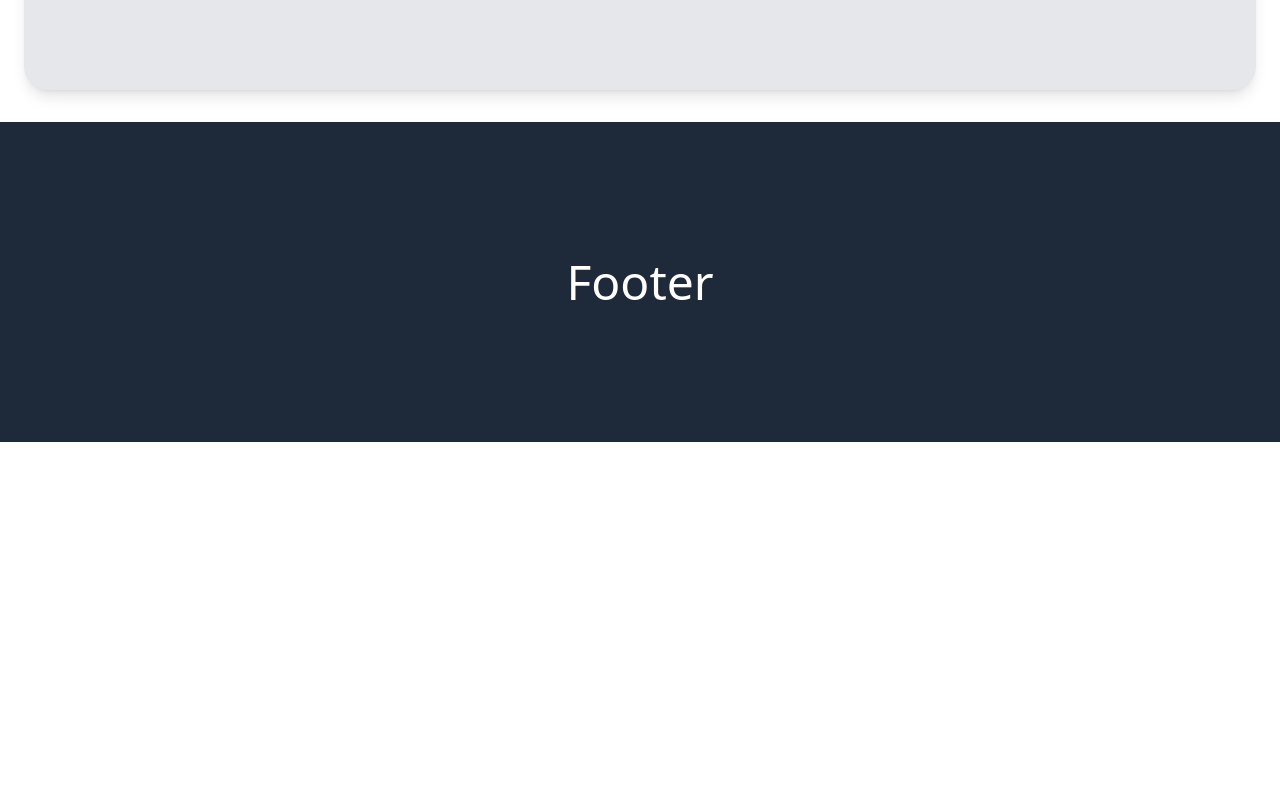
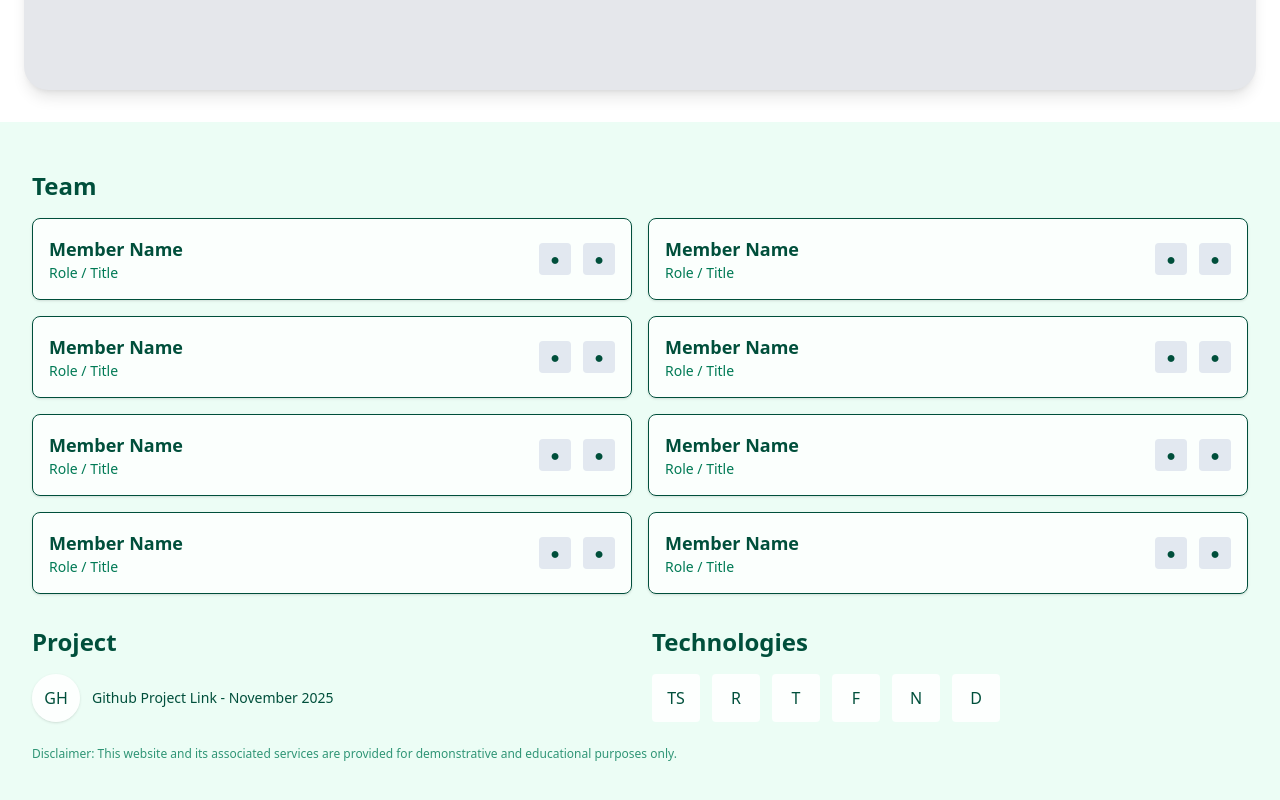
Before and after one commit to chingu-voyages/V58-tier3-team-39, a Next.js app in the folder next-app/: page / in a window 1280 px wide. Shown: the part 1238-2038 px from the top of the page. Before the commit the page ends 1680 px from the top, so only its background shows below. Built offline with nearby package versions, Linux system fonts and the light colour scheme.

Commit message:
Footer structure setup

```diff
--- a/next-app/components/Footer.tsx
+++ b/next-app/components/Footer.tsx
@@ -1,8 +1,240 @@
 const Footer = () => {
   return (
-    <footer className="w-full h-[40vh] bg-gray-800 text-white flex items-center justify-center">
-      <div className="w-full">
-        <h2 className="text-5xl text-center">Footer</h2>
+    <footer className="w-full bg-emerald-50 text-emerald-900 py-12">
+      <div className="max-w-7xl mx-auto px-4 sm:px-6 lg:px-8">
+        <div className="grid grid-cols-1 gap-8">
+          {/* Team: full-width section */}
+          <section aria-labelledby="team-heading">
+            <h2 id="team-heading" className="text-2xl font-semibold mb-4">
+              Team
+            </h2>
+            <ul className="grid grid-cols-1 sm:grid-cols-2 gap-4">
+              {/* Each item is a card-like row; icons will be added later */}
+              <li className="flex items-center justify-between p-4 bg-white/80 rounded-lg shadow-sm border">
+                <div>
+                  <p className="text-lg font-semibold">Member Name</p>
+                  <p className="text-sm text-emerald-700">Role / Title</p>
+                </div>
+                <div className="flex items-center gap-3">
+                  {/* icon placeholders */}
+                  <span
+                    className="w-8 h-8 bg-slate-200 rounded flex items-center justify-center"
+                    aria-hidden="true"
+                  >
+                    ●
+                  </span>
+                  <span
+                    className="w-8 h-8 bg-slate-200 rounded flex items-center justify-center"
+                    aria-hidden="true"
+                  >
+                    ●
+                  </span>
+                </div>
+              </li>
+              <li className="flex items-center justify-between p-4 bg-white/80 rounded-lg shadow-sm border">
+                <div>
+                  <p className="text-lg font-semibold">Member Name</p>
+                  <p className="text-sm text-emerald-700">Role / Title</p>
+                </div>
+                <div className="flex items-center gap-3">
+                  <span
+                    className="w-8 h-8 bg-slate-200 rounded flex items-center justify-center"
+                    aria-hidden="true"
+                  >
+                    ●
+                  </span>
+                  <span
+                    className="w-8 h-8 bg-slate-200 rounded flex items-center justify-center"
+                    aria-hidden="true"
+                  >
+                    ●
+                  </span>
+                </div>
+              </li>
+              <li className="flex items-center justify-between p-4 bg-white/80 rounded-lg shadow-sm border">
+                <div>
+                  <p className="text-lg font-semibold">Member Name</p>
+                  <p className="text-sm text-emerald-700">Role / Title</p>
+                </div>
+                <div className="flex items-center gap-3">
+                  <span
+                    className="w-8 h-8 bg-slate-200 rounded flex items-center justify-center"
+                    aria-hidden="true"
+                  >
+                    ●
+                  </span>
+                  <span
+                    className="w-8 h-8 bg-slate-200 rounded flex items-center justify-center"
+                    aria-hidden="true"
+                  >
+                    ●
+                  </span>
+                </div>
+              </li>
+              <li className="flex items-center justify-between p-4 bg-white/80 rounded-lg shadow-sm border">
+                <div>
+                  <p className="text-lg font-semibold">Member Name</p>
+                  <p className="text-sm text-emerald-700">Role / Title</p>
+                </div>
+                <div className="flex items-center gap-3">
+                  <span
+                    className="w-8 h-8 bg-slate-200 rounded flex items-center justify-center"
+                    aria-hidden="true"
+                  >
+                    ●
+                  </span>
+                  <span
+                    className="w-8 h-8 bg-slate-200 rounded flex items-center justify-center"
+                    aria-hidden="true"
+                  >
+                    ●
+                  </span>
+                </div>
+              </li>
+              <li className="flex items-center justify-between p-4 bg-white/80 rounded-lg shadow-sm border">
+                <div>
+                  <p className="text-lg font-semibold">Member Name</p>
+                  <p className="text-sm text-emerald-700">Role / Title</p>
+                </div>
+                <div className="flex items-center gap-3">
+                  <span
+                    className="w-8 h-8 bg-slate-200 rounded flex items-center justify-center"
+                    aria-hidden="true"
+                  >
+                    ●
+                  </span>
+                  <span
+                    className="w-8 h-8 bg-slate-200 rounded flex items-center justify-center"
+                    aria-hidden="true"
+                  >
+                    ●
+                  </span>
+                </div>
+              </li>
+              <li className="flex items-center justify-between p-4 bg-white/80 rounded-lg shadow-sm border">
+                <div>
+                  <p className="text-lg font-semibold">Member Name</p>
+                  <p className="text-sm text-emerald-700">Role / Title</p>
+                </div>
+                <div className="flex items-center gap-3">
+                  <span
+                    className="w-8 h-8 bg-slate-200 rounded flex items-center justify-center"
+                    aria-hidden="true"
+                  >
+                    ●
+                  </span>
+                  <span
+                    className="w-8 h-8 bg-slate-200 rounded flex items-center justify-center"
+                    aria-hidden="true"
+                  >
+                    ●
+                  </span>
+                </div>
+              </li>
+              <li className="flex items-center justify-between p-4 bg-white/80 rounded-lg shadow-sm border">
+                <div>
+                  <p className="text-lg font-semibold">Member Name</p>
+                  <p className="text-sm text-emerald-700">Role / Title</p>
+                </div>
+                <div className="flex items-center gap-3">
+                  <span
+                    className="w-8 h-8 bg-slate-200 rounded flex items-center justify-center"
+                    aria-hidden="true"
+                  >
+                    ●
+                  </span>
+                  <span
+                    className="w-8 h-8 bg-slate-200 rounded flex items-center justify-center"
+                    aria-hidden="true"
+                  >
+                    ●
+                  </span>
+                </div>
+              </li>
+              <li className="flex items-center justify-between p-4 bg-white/80 rounded-lg shadow-sm border">
+                <div>
+                  <p className="text-lg font-semibold">Member Name</p>
+                  <p className="text-sm text-emerald-700">Role / Title</p>
+                </div>
+                <div className="flex items-center gap-3">
+                  <span
+                    className="w-8 h-8 bg-slate-200 rounded flex items-center justify-center"
+                    aria-hidden="true"
+                  >
+                    ●
+                  </span>
+                  <span
+                    className="w-8 h-8 bg-slate-200 rounded flex items-center justify-center"
+                    aria-hidden="true"
+                  >
+                    ●
+                  </span>
+                </div>
+              </li>
+              {/* Duplicate / map as needed */}
+            </ul>
+          </section>
+
+          {/* Project + Technologies beneath team */}
+          <section>
+            {/* Layout: column on mobile, row on md+; each column has its own heading so headings align */}
+            <div className="flex flex-col md:flex-row md:items-start md:justify-between gap-6">
+              <div className="md:basis-1/2">
+                <h3
+                  id="project-heading"
+                  className="text-2xl font-semibold mb-4"
+                >
+                  Project
+                </h3>
+                <div className="flex items-center gap-4 mb-0">
+                  <a
+                    href="#"
+                    className="flex items-center gap-3 text-emerald-900 hover:underline"
+                    target="_blank"
+                    rel="noopener noreferrer"
+                  >
+                    <span className="w-12 h-12 rounded-full bg-white/90 flex items-center justify-center shadow">
+                      GH
+                    </span>
+                    <span className="text-sm">
+                      Github Project Link - November 2025
+                    </span>
+                  </a>
+                </div>
+              </div>
+
+              <div className="md:basis-1/2">
+                <h3 className="text-2xl font-semibold mb-4">Technologies</h3>
+                <ul className="flex flex-wrap items-center gap-3">
+                  {/* placeholders for tech icons */}
+                  <li className="w-12 h-12 bg-white/90 rounded flex items-center justify-center">
+                    TS
+                  </li>
+                  <li className="w-12 h-12 bg-white/90 rounded flex items-center justify-center">
+                    R
+                  </li>
+                  <li className="w-12 h-12 bg-white/90 rounded flex items-center justify-center">
+                    T
+                  </li>
+                  <li className="w-12 h-12 bg-white/90 rounded flex items-center justify-center">
+                    F
+                  </li>
+                  <li className="w-12 h-12 bg-white/90 rounded flex items-center justify-center">
+                    N
+                  </li>
+                  <li className="w-12 h-12 bg-white/90 rounded flex items-center justify-center">
+                    D
+                  </li>
+                </ul>
+              </div>
+            </div>
+
+            <p className="mt-6 text-xs text-emerald-700/80">
+              Disclaimer: This website and its associated services are provided
+              for demonstrative and educational purposes only.
+            </p>
+          </section>
+        </div>
       </div>
     </footer>
   );
```
